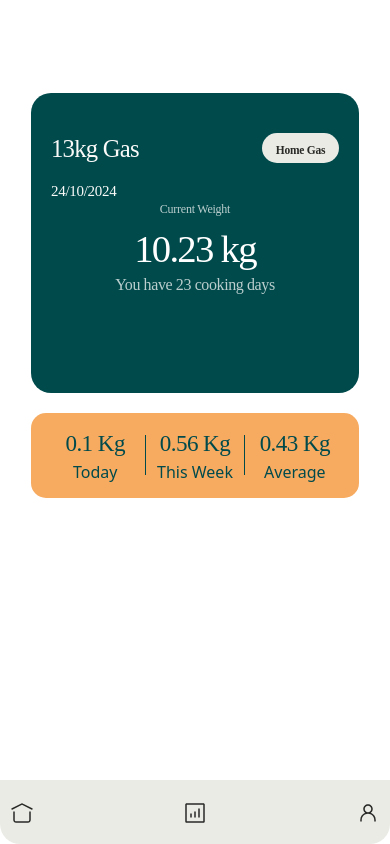
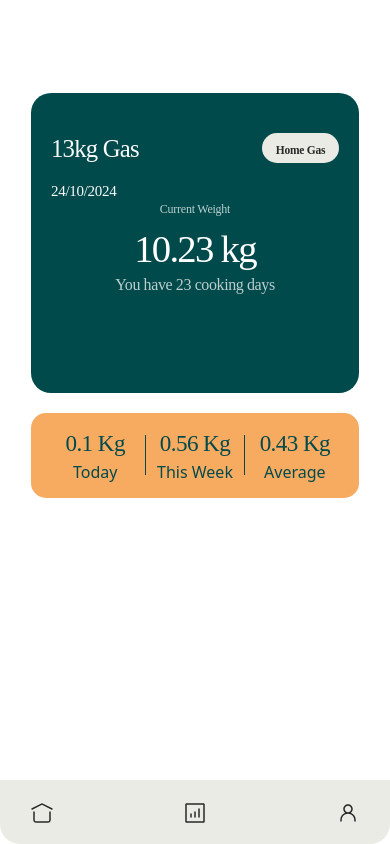
Before and after one commit to sirrotich/my.matx.africa, a React (Vite) app: page / in a window 390 px wide. Built offline with nearby package versions, Linux system fonts and the light colour scheme.

Commit message:
bttm nav padding

```diff
--- a/src/styles/GasConsumptionDashboard.css
+++ b/src/styles/GasConsumptionDashboard.css
@@ -414,6 +414,7 @@ color: var(--text-text-neutral-05, #FAFAF9);
       box-sizing: border-box;
       position: fixed;
       bottom: 0;
+      padding: 0 20px;
       opacity: 1; /* Ensure visibility */
     }
 
--- a/src/styles/Home.css
+++ b/src/styles/Home.css
@@ -249,6 +249,7 @@
     justify-content: space-between;
     width: 100vw; /* Full width on small screens */
     left: 0;
+    padding: 0 20px;
     background: #EBEBE6;
     box-sizing: border-box;
 }
```
